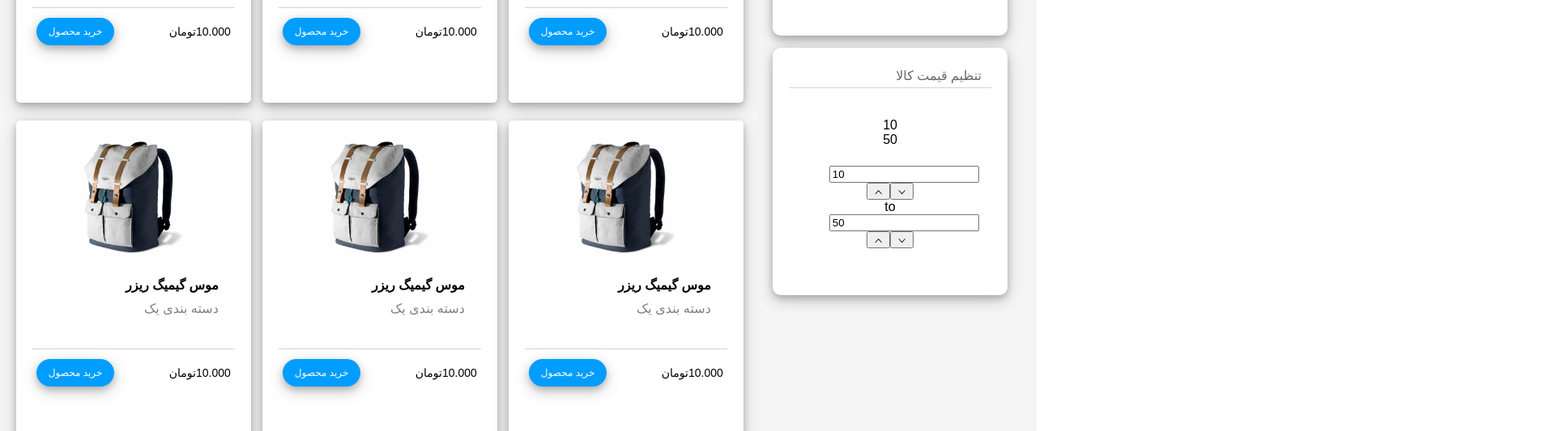
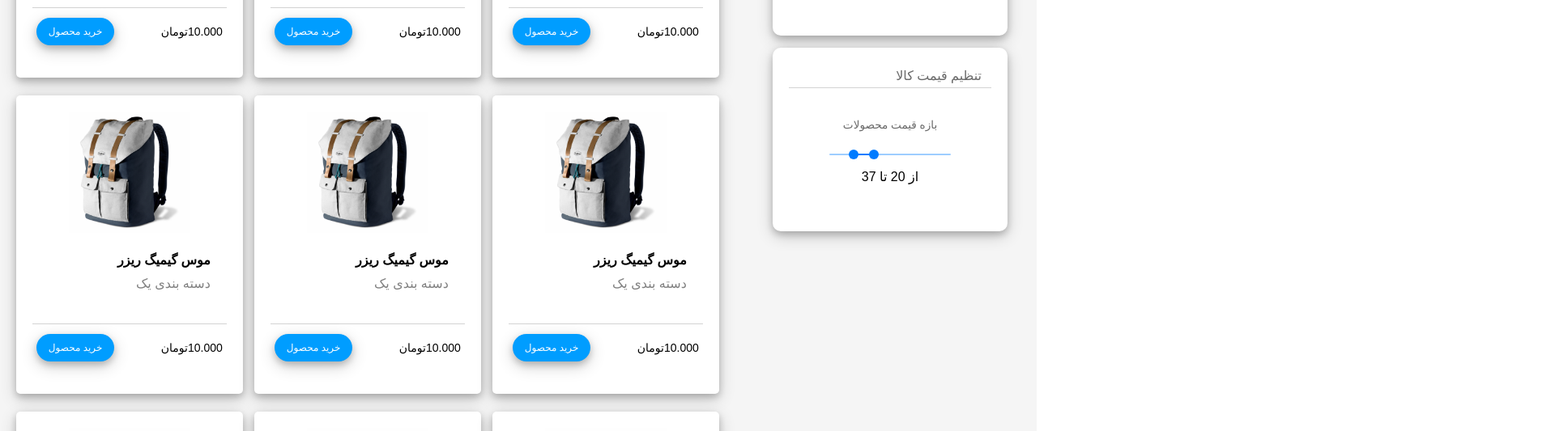
Before and after one commit to kjanparvari/ie-ecommerce-front, a React (Create React App) app: page /user in a window 1280 px wide. Shown: the part 976-1509 px from the top of the page at 81% size, 1920 px wide, since content can reach past the window. Built offline with nearby package versions, Linux system fonts and the light colour scheme.

Commit message:
slider changed

```diff
--- a/src/Components/HomePage.tsx
+++ b/src/Components/HomePage.tsx
@@ -1,24 +1,28 @@
-import React, {useEffect, useRef, useState} from 'react';
+import React, {useEffect, useState} from 'react';
 import '../styles/HomePage.css'
-import {RangeSlider, InputNumber, InputGroup} from 'rsuite';
-// import 'rsuite/dist/styles/rsuite-default.css'
 import KcheckBox from "./KcheckBox"
 import clockImg from "../img/hero_header/clock.png"
-import laptopImg from "../img/hero_header/laptop.png"
 import ps5Img from "../img/hero_header/ps5-controller.png"
 import smartphonesImg from "../img/hero_header/smartphones.png"
 import Card from "./Card";
 import {AiFillLeftCircle, AiFillRightCircle} from 'react-icons/ai'
+import Slider from '@material-ui/core/Slider';
+
 
 const heroImages = [clockImg, ps5Img, smartphonesImg]
 const HomePage = (props: any) => {
-    const [value, setValue] = useState([10, 50]);
     const [heroImg, setHeroImg] = useState(clockImg);
     const [timerFlag, setTimerFlag] = useState(false);
     const [pageNumber, setPageNumber] = useState(1);
     const [pageCapacity, setPageCapacity] = useState(15);
     const allCards: any[] = []
     const checkBoxes: any[] = [];
+    const [sliderValue, setSliderValue] = React.useState<number[]>([20, 37]);
+
+    const handleSliderChange = (event: any, newValue: number | number[]) => {
+        setSliderValue(newValue as number[]);
+    };
+
     const nextHeroImg = () => {
         const current_index = heroImages.indexOf(heroImg);
         if (current_index === heroImages.length - 1) {
@@ -147,40 +151,21 @@ const HomePage = (props: any) => {
                         <div className="filters__box">
                             <div className="filters__title">تنظیم قیمت کالا</div>
                             <div className="price-number-range">
-                                <RangeSlider
-                                    progress
-                                    className="price-slider"
-                                    defaultValue={[10, 50]}
-                                />
-                                <InputGroup>
-                                    <InputNumber
-                                        min={0}
-                                        max={100}
-                                        value={value[0]}
-                                        onChange={nextValue => {
-                                            nextValue = parseFloat(nextValue.toString());
-                                            const [start, end] = value;
-                                            if (nextValue > end) {
-                                                return;
-                                            }
-                                            setValue([nextValue, end]);
-                                        }}
+                                <div className="price-slider">
+                                    <div className="price-slider__title">
+                                        بازه قیمت محصولات
+                                    </div>
+                                    <Slider
+                                        value={sliderValue}
+                                        onChange={handleSliderChange}
+                                        // color={"primary"}
+                                        valueLabelDisplay="auto"
+                                        aria-labelledby="range-slider"
                                     />
-                                    <InputGroup.Addon>to</InputGroup.Addon>
-                                    <InputNumber
-                                        min={0}
-                                        max={100}
-                                        value={value[1]}
-                                        onChange={nextValue => {
-                                            nextValue = parseFloat(nextValue.toString());
-                                            const [start, end] = value;
-                                            if (start > nextValue) {
-                                                return;
-                                            }
-                                            setValue([start, nextValue]);
-                                        }}
-                                    />
-                                </InputGroup>
+                                    <div className="price-slider__description">
+                                        {`از ${sliderValue[0]} تا ${sliderValue[1]}`}
+                                    </div>
+                                </div>
                             </div>
 
                         </div>
--- a/src/styles/Card.css
+++ b/src/styles/Card.css
@@ -3,11 +3,11 @@
 }
 
 .card {
-    height: 360px;
+    max-height: 360px;
     /*min-width: 200px;*/
     /*max-width: 250px;*/
     /*width: 30%;*/
-    width: 250px;
+    width: 240px;
     background-color: white;
     font-family: var(--default-font-family);
     font-size: var(--default-font-size);
--- a/src/styles/HomePage.css
+++ b/src/styles/HomePage.css
@@ -156,7 +156,24 @@
 }
 
 .price-slider {
-    margin-bottom: 15%;
+    width: 100%;
+}
+.MuiSlider-colorPrimary{
+    color: var(--primary) !important;
+}
+
+.price-slider__description {
+
+}
+.price-slider__slider {
+    color: var(--firouzei);
+}
+
+.price-slider__title {
+    font-family: var(--default-font-family);
+    font-size: calc(var(--default-font-size) * 0.85);
+    color: dimgray;
+    margin-bottom: 10%;
 }
 
 .sort-box {
@@ -220,6 +237,7 @@
     padding: 8px 0;
     box-shadow: var(--bshadow);
 }
+
 .pagination {
     flex: 0 1 auto;
     position: absolute;
@@ -230,6 +248,7 @@
     justify-content: center;
     /*background-color: gold;*/
 }
+
 .pagination__btn {
     background-color: var(--primary);
     color: white;
@@ -239,6 +258,7 @@
     border: none;
     font-family: var(--default-font-family);
 }
+
 .pagination__btn--disabled {
     background-color: var(--secondary);
 }
```
